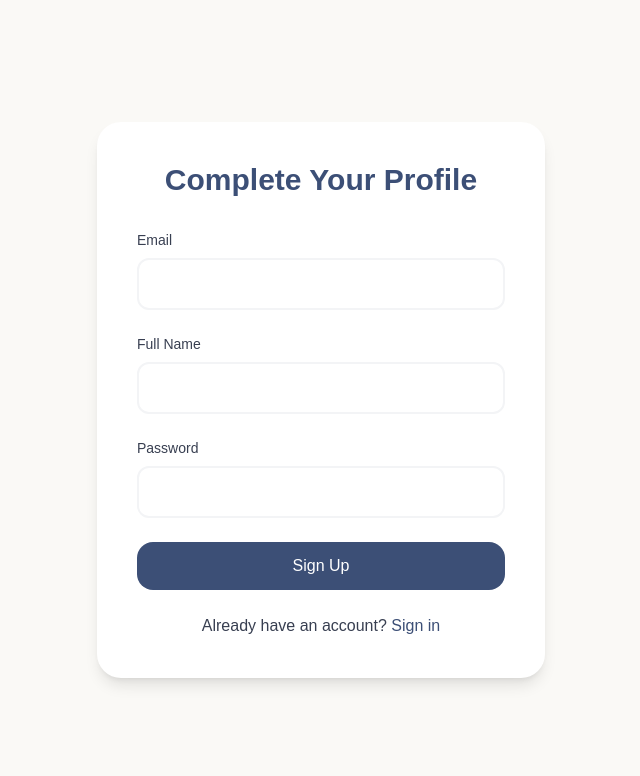
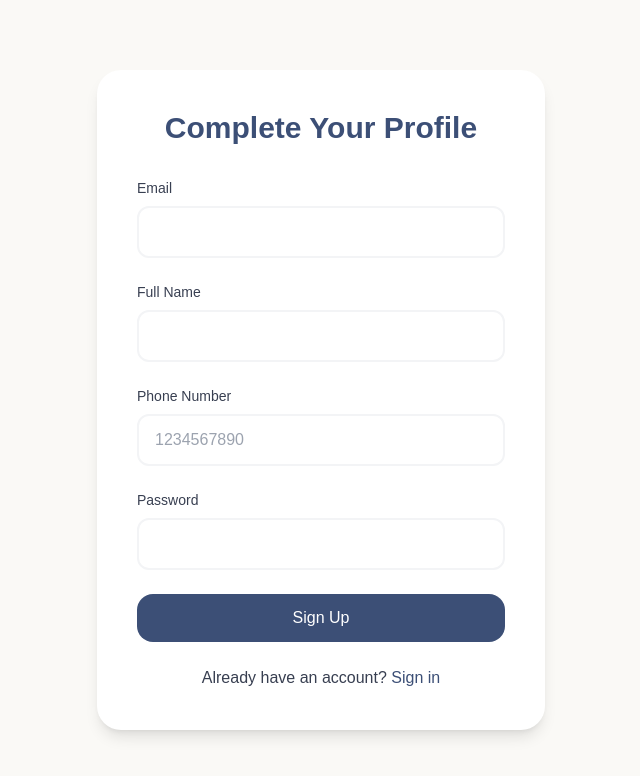
Before and after one commit to HamidMoopen/memo-ai, a Next.js app: page /signup in a window 1280 px wide. Shown: the top 776 px of the page, without its empty margins (319-959 px from the left). Built offline with nearby package versions, Linux system fonts and the light colour scheme; no server answers.

Commit message:
update dashboard sign in screen to have correct name

```diff
--- a/src/app/dashboard/page.tsx
+++ b/src/app/dashboard/page.tsx
@@ -1,12 +1,9 @@
 'use client';
 import { useEffect, useState } from 'react';
 import Link from "next/link";
-import { Button } from "@/components/ui/button";
 import {
     BookOpen,
     Mic,
-    Clock,
-    PlusCircle,
     ChartBarBig
 } from "lucide-react";
 import { DashboardHeader } from "./components/DashboardHeader";
@@ -24,17 +21,12 @@ export default function DashboardPage() {
         addToHistory(pathname);
 
         const checkSession = async () => {
-            // Get current session
             const { data: { user } } = await supabase.auth.getUser();
-
             if (!user) {
                 router.push('/login');
-            } else {
-                // Get user's name from metadata
-                const fullName = user.user_metadata.full_name;
-                const firstName = fullName?.split(' ')[0] || 'there';
-                setUserName(firstName);
+                return;
             }
+            setUserName(user.user_metadata.full_name);
         };
 
         checkSession();
--- a/src/app/login/page.tsx
+++ b/src/app/login/page.tsx
@@ -5,7 +5,6 @@ import { Button } from "@/components/ui/button";
 import { useState } from "react";
 import { signIn, type LoginFormData, type LoginResult } from './actions';
 import { createClient } from "@/lib/supabase/client";
-import { useUser } from '@supabase/auth-helpers-react'
 export default function LoginPage() {
     const supabase = createClient()
     const [isGoogleLoading, setIsGoogleLoading] = useState(false);
--- a/src/app/signup/page.tsx
+++ b/src/app/signup/page.tsx
@@ -14,6 +14,7 @@ export default function SignUp() {
         email: '',
         password: '',
         name: '',  // We'll store this in user_metadata
+        phone: '',  // Add phone field
     });
 
     const handleSubmit = async (e: React.FormEvent) => {
@@ -28,6 +29,7 @@ export default function SignUp() {
                 options: {
                     data: {
                         full_name: formData.name,
+                        phone: formData.phone,
                     }
                 }
             });
@@ -85,6 +87,22 @@ export default function SignUp() {
                     </div>
 
                     <div>
+                        <label htmlFor="phone" className="block text-sm font-medium text-[#383f51] mb-2">
+                            Phone Number
+                        </label>
+                        <input
+                            type="tel"
+                            id="phone"
+                            value={formData.phone}
+                            onChange={(e) => setFormData(prev => ({ ...prev, phone: e.target.value }))}
+                            className="w-full px-4 py-3 border-2 border-gray-100 rounded-xl focus:ring-[#3c4f76] focus:border-[#3c4f76] text-[#383f51]"
+                            required
+                            pattern="[0-9]{10}"
+                            placeholder="1234567890"
+                        />
+                    </div>
+
+                    <div>
                         <label htmlFor="password" className="block text-sm font-medium text-[#383f51] mb-2">
                             Password
                         </label>
```
